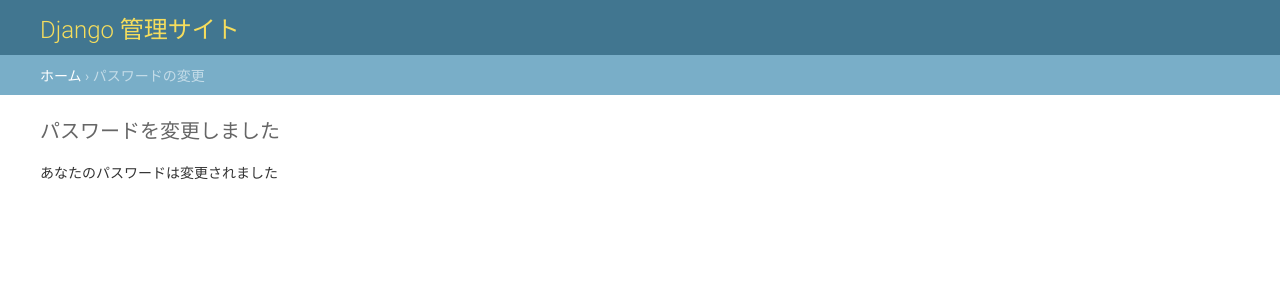
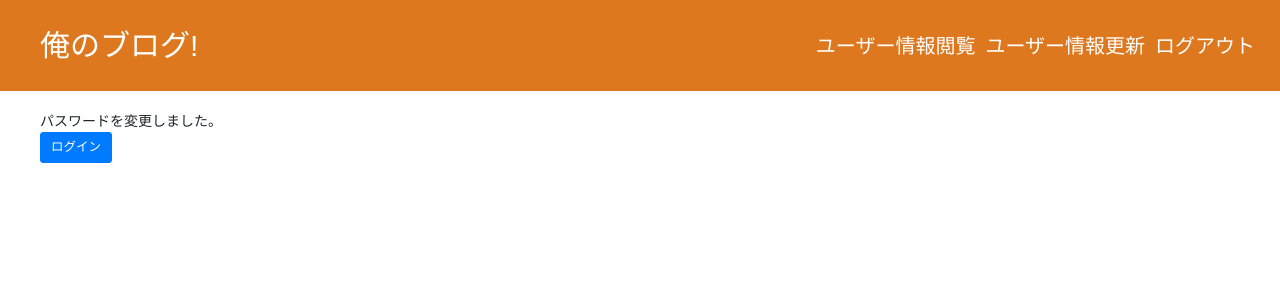
Before and after one commit to ojdmh/django-blog, a Django app: page /accounts/password_change/done/ in a window 1280 px wide. Shown: the top 300 px of the page. Run offline with Django 3.2, Linux system fonts and the light colour scheme; the visitor is signed in with stand-in values (Sample User, id 1); some libraries are stand-ins or nearby versions.

Commit message:
ログイン機能を追加＆パスワードの設定機能を追加

```diff
--- a/accounts/templates/accounts/user_detail.html
+++ b/accounts/templates/accounts/user_detail.html
@@ -16,4 +16,5 @@
         </tr>
     </tbody>
 </table>
+<a href="{% url 'accounts:password_change' %}" class="btn btn-success btn-lg">パスワード変更</a>
 {% endblock %}
--- /dev/null
+++ b/accounts/templates/registration/password_change_done.html
@@ -0,0 +1,10 @@
+{% extends "blog/base.html" %}
+{% block content %}
+<div class="row">
+    パスワードを変更しました。
+</div>
+<div class="row">
+    <a class="btn btn-primary btn-lg" href="{% url 'login' %}">ログイン</a>
+</div>
+
+{% endblock %}
--- a/accounts/urls.py
+++ b/accounts/urls.py
@@ -14,4 +14,6 @@ app_name="accounts" #アプリケーション名
 urlpatterns=[
     path('profile/<int:pk>',views.UserDetail.as_view(),name='user_detail'),
     path('profile/update/<int:pk>',views.UserUpdate.as_view(),name='user_update'),
+    path('password_change/',views.PasswordChangeView.as_view(),name='password_change'),
+    path('password_change/done/',views.PasswordChangeDoneView.as_view(),name=('password_change_done'))
 ]
--- a/accounts/views.py
+++ b/accounts/views.py
@@ -7,6 +7,7 @@
 
 """
 from django.contrib.auth.mixins import UserPassesTestMixin
+from django.contrib.auth.views import PasswordChangeView,PasswordChangeDoneView
 from django.views.generic import DetailView, UpdateView
 from django.shortcuts import resolve_url
 from .forms import UserUpdateForm
--- a/blog/templates/blog/base.html
+++ b/blog/templates/blog/base.html
@@ -31,6 +31,10 @@
                     <li class="nav-item">
                         <a class="nav-link" href="{% url 'logout' %}">ログアウト</a>
                     </li>
+                    {% else %}
+                    <li class="nav-item">
+                        <a class="nav-link" href="{% url 'login' %} ">ログイン</a>
+                    </li>
                     {% endif %}
                 </ul>
             </div>
```
Also changed, not shown: accounts/templates/registration/password_change_form.html (added, +15 -0 lines).
